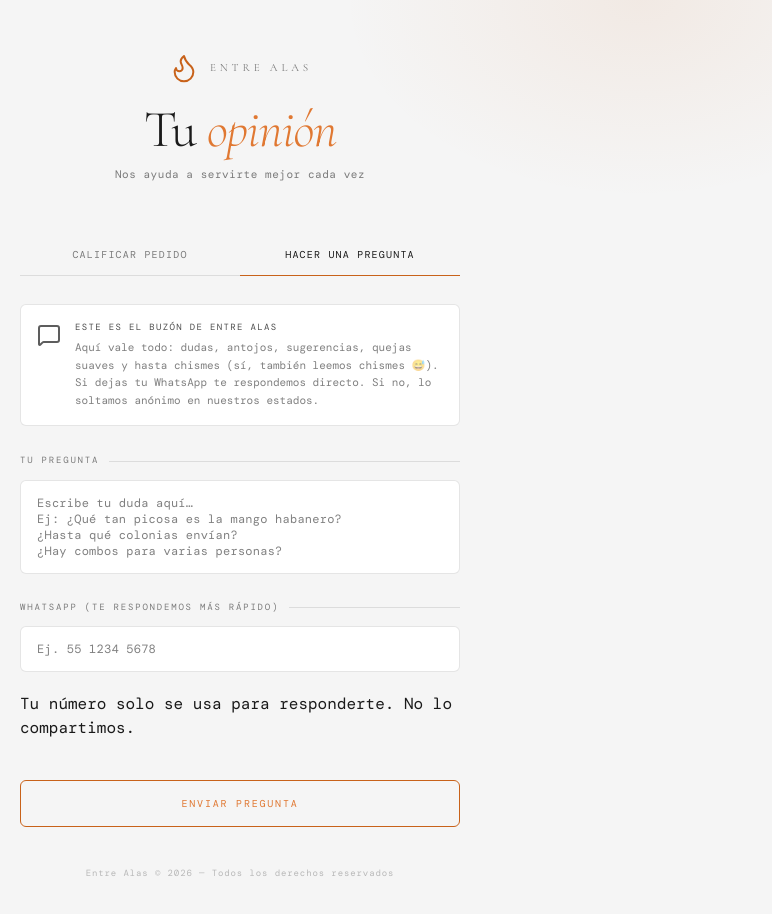
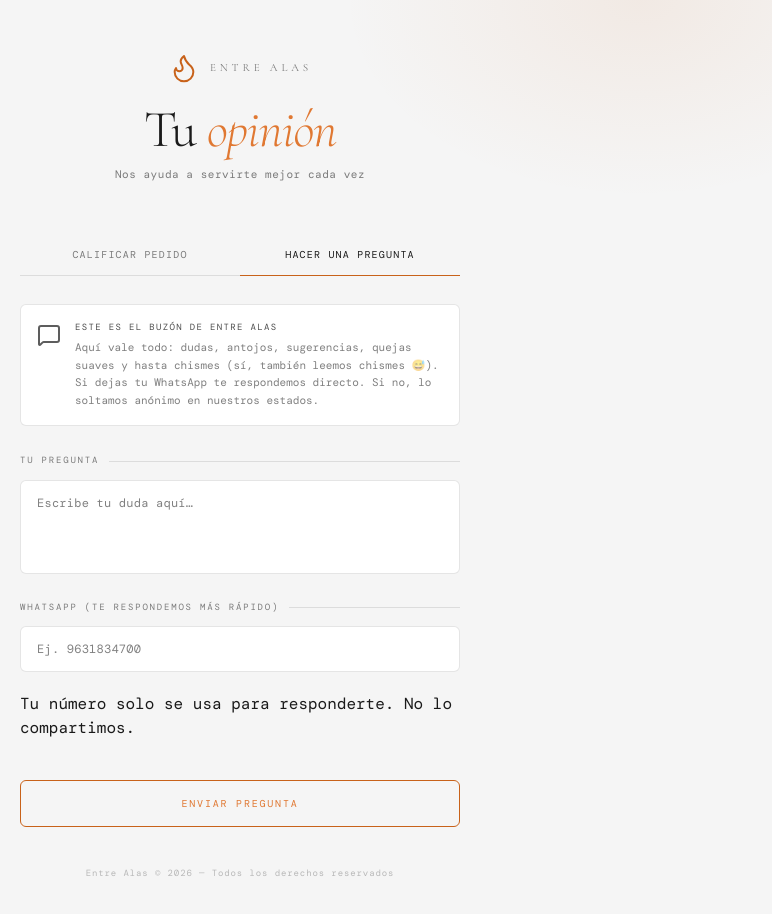
Before and after one commit to fdxruli/ea-panel-feed, a React (Vite) app: page /preguntas in a window 1280 px wide. Shown: the top 914 px of the page, without its empty margins (0-772 px from the left). Built offline with nearby package versions, Linux system fonts and the light colour scheme; no server answers; a web font is replaced by a local one.

Commit message:
Actualizar QuestionForm.tsx

```diff
--- a/src/components/QuestionForm.tsx
+++ b/src/components/QuestionForm.tsx
@@ -73,10 +73,7 @@ export function QuestionForm({ isActive }: QuestionFormProps) {
           <div className="section-label">Tu pregunta</div>
           <textarea
             rows={4}
-            placeholder={`Escribe tu duda aquí…
-Ej: ¿Qué tan picosa es la mango habanero?
-¿Hasta qué colonias envían?
-¿Hay combos para varias personas?`}
+            placeholder={`Escribe tu duda aquí…`}
             {...register('pregunta')}
           />
           {errors.pregunta && (
@@ -89,7 +86,7 @@ Ej: ¿Qué tan picosa es la mango habanero?
           <div className="section-label">WhatsApp (te respondemos más rápido)</div>
           <input
             type="tel"
-            placeholder="Ej. 55 1234 5678"
+            placeholder="Ej. 9631834700"
             {...register('telefono')}
           />
           {errors.telefono && (
```
